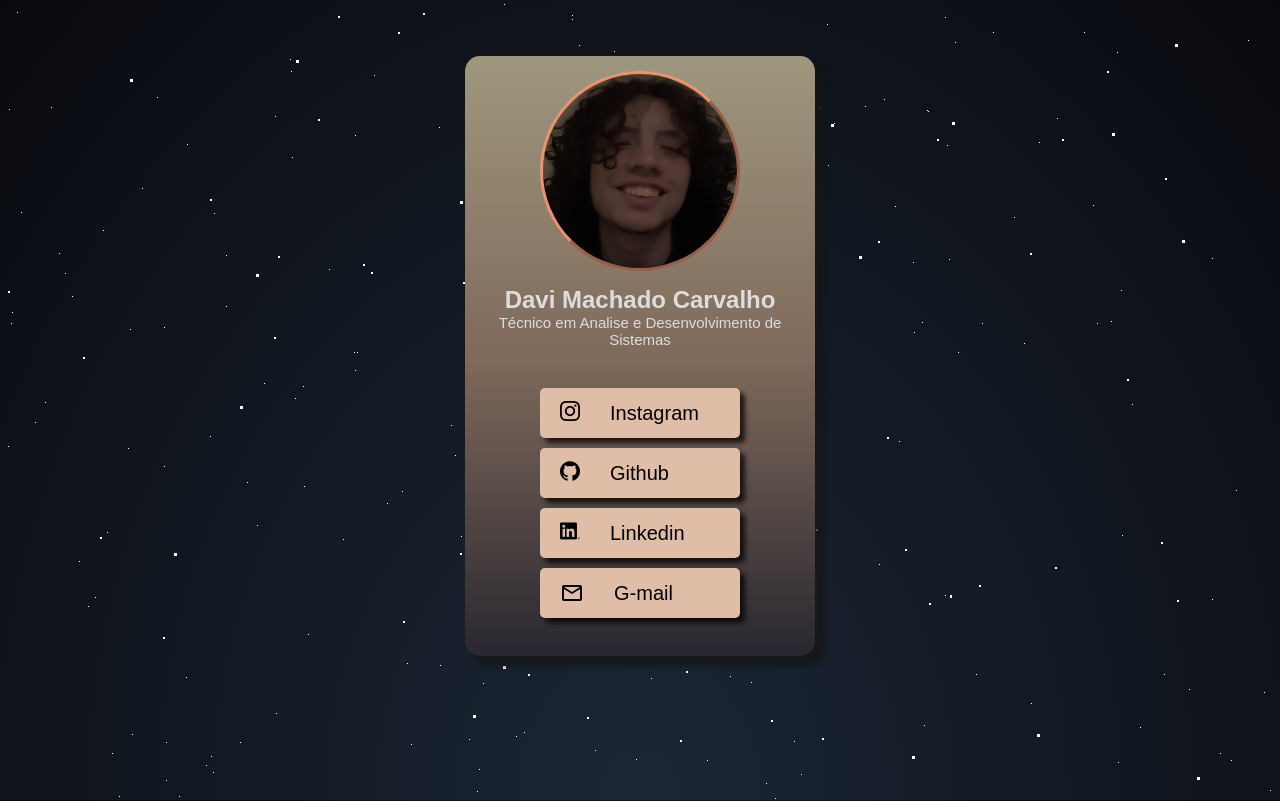
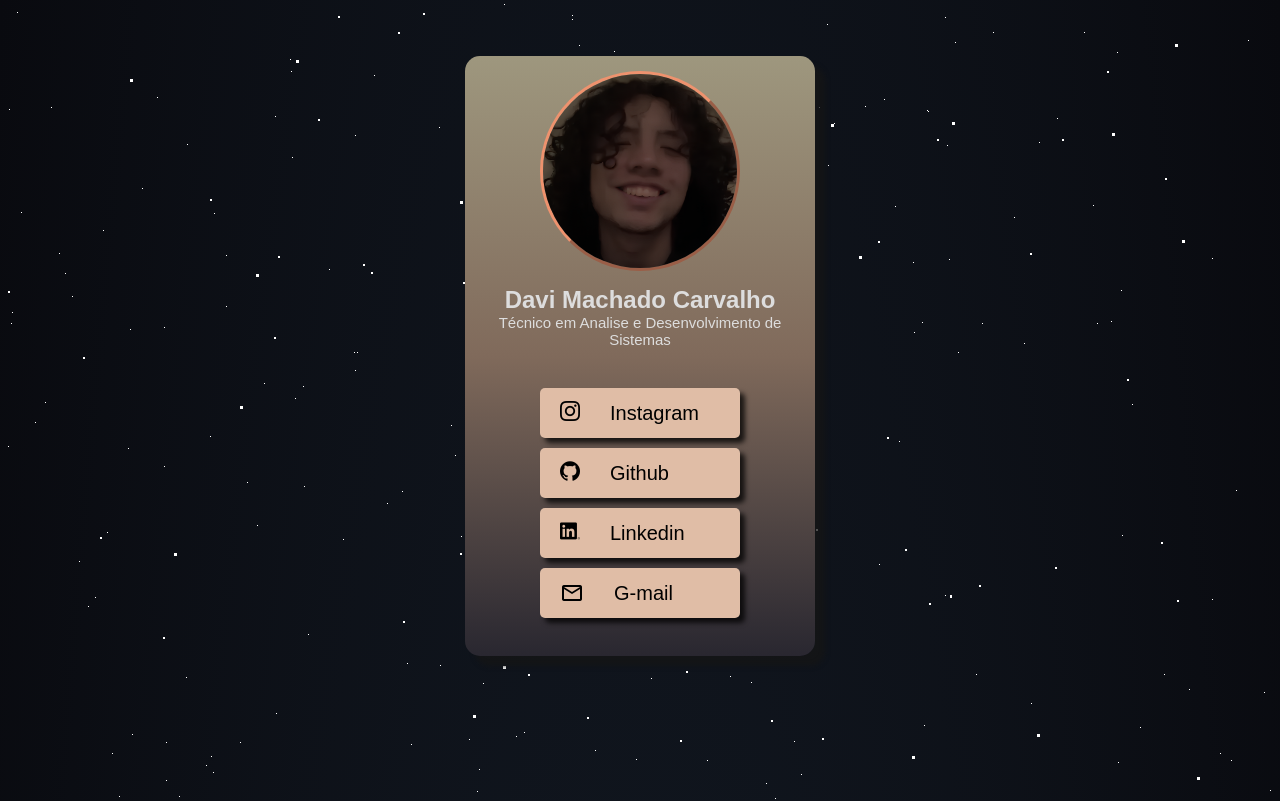
Before and after one commit to MeckyM/linktree, a plain HTML site: page index.html in a window 1280 px wide. Shown: the top 801 px of the page. Drawn offline with nearby package versions, Linux system fonts and the light colour scheme.

Commit message:
ajustes v2.0

```diff
--- a/style/background.css
+++ b/style/background.css
@@ -1,7 +1,5 @@
-/*--------------star animation--------------------*/
-
 html {
-    height: 100%;
+    height: 1000%;
     overflow: hidden;
     background: radial-gradient(ellipse at bottom, #1b2735 0%,#090a0f 100%);
 }
--- a/style/style.css
+++ b/style/style.css
@@ -20,6 +20,7 @@
 .card {
     background: linear-gradient(180deg, rgb(158, 151, 126) 0%, rgb(128, 106, 91) 50%, rgb(41, 39, 48) 100%);
     z-index: 10;
+    position: fixed;
     display: flex;
     flex-direction: column;
     align-items: center;
```
